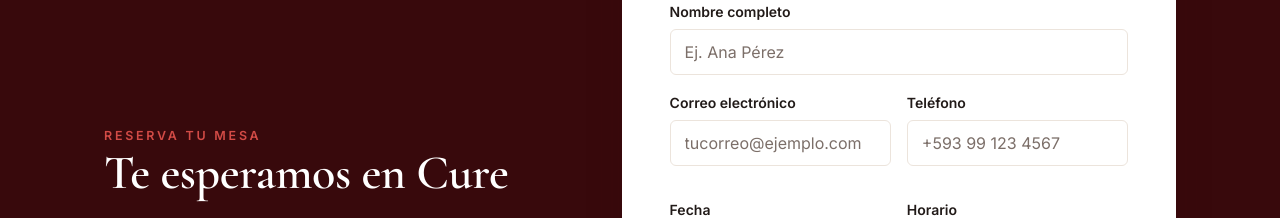
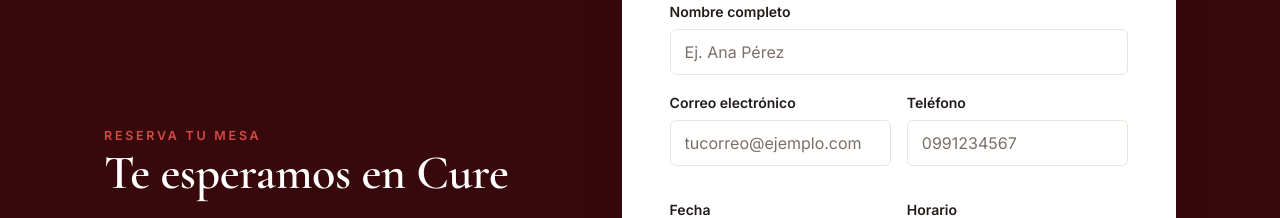
Before and after one commit to Eneritzch/landing-react, a React (Vite) app: page / in a window 1280 px wide. Shown: the part 2660-2878 px from the top of the page. Built offline with nearby package versions, Linux system fonts and the light colour scheme.

Commit message:
Validar teléfono de Ecuador (10 dígitos) en el formulario de reserva

```diff
--- a/src/components/forms/ReservationForm.jsx
+++ b/src/components/forms/ReservationForm.jsx
@@ -3,7 +3,7 @@
 import Icon from "../Icon";
 
 const EMAIL_RE = /^[^\s@]+@[^\s@]+\.[^\s@]+$/;
-const PHONE_RE = /^[0-9+\s-]{7,}$/;
+const PHONE_RE = /^\d{10}$/;
 
 function today() {
   const d = new Date();
@@ -31,8 +31,8 @@
 
   if (!v.phone.trim()) {
     errors.phone = "Ingresa un teléfono de contacto.";
-  } else if (!PHONE_RE.test(v.phone.trim())) {
-    errors.phone = "Ingresa un teléfono válido (mínimo 7 dígitos).";
+  } else if (!PHONE_RE.test(v.phone.replace(/\D/g, ""))) {
+    errors.phone = "Ingresa un teléfono válido de Ecuador (10 dígitos).";
   }
 
   if (!v.date) {
@@ -131,7 +131,7 @@
             <div className="form-group">
               <label className="form-label" htmlFor="phone">Teléfono</label>
               <input id="phone" name="phone" type="tel" className={`form-control ${errors.phone ? "invalid" : ""}`}
-                placeholder="+593 99 123 4567" value={values.phone} onChange={handleChange} onBlur={handleBlur} />
+                placeholder="0991234567" value={values.phone} onChange={handleChange} onBlur={handleBlur} />
               {errors.phone && <span className="form-error">{errors.phone}</span>}
             </div>
 
```
